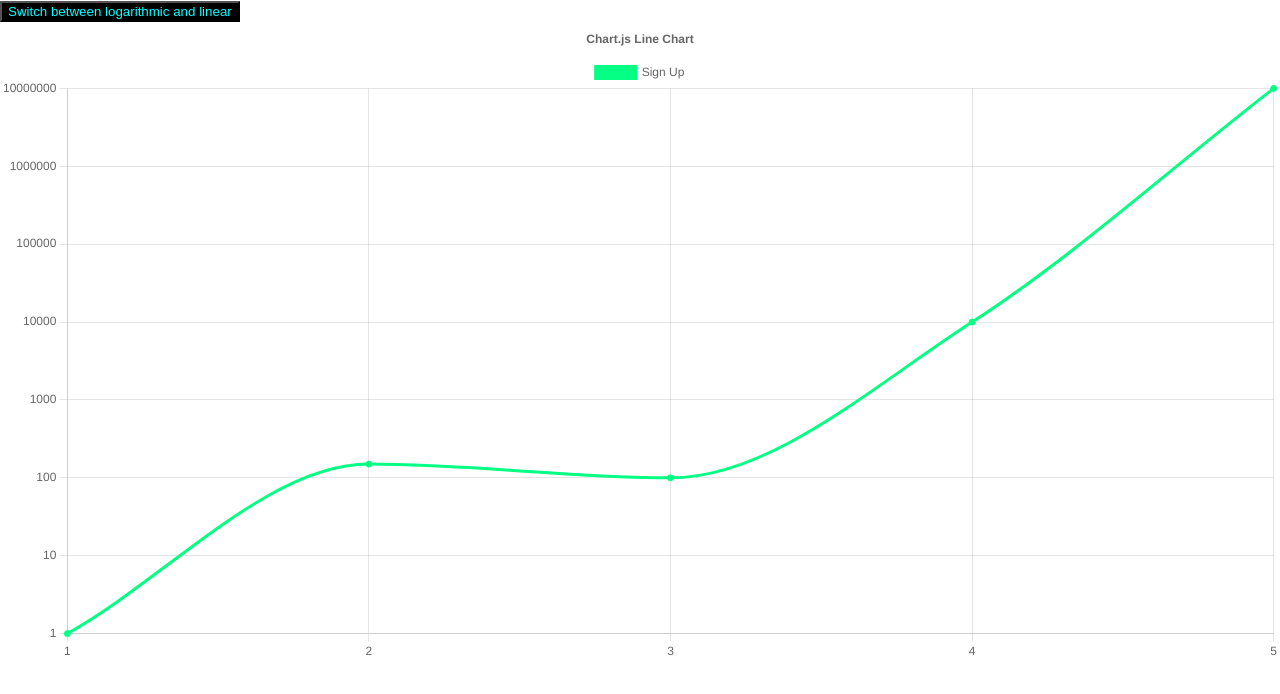
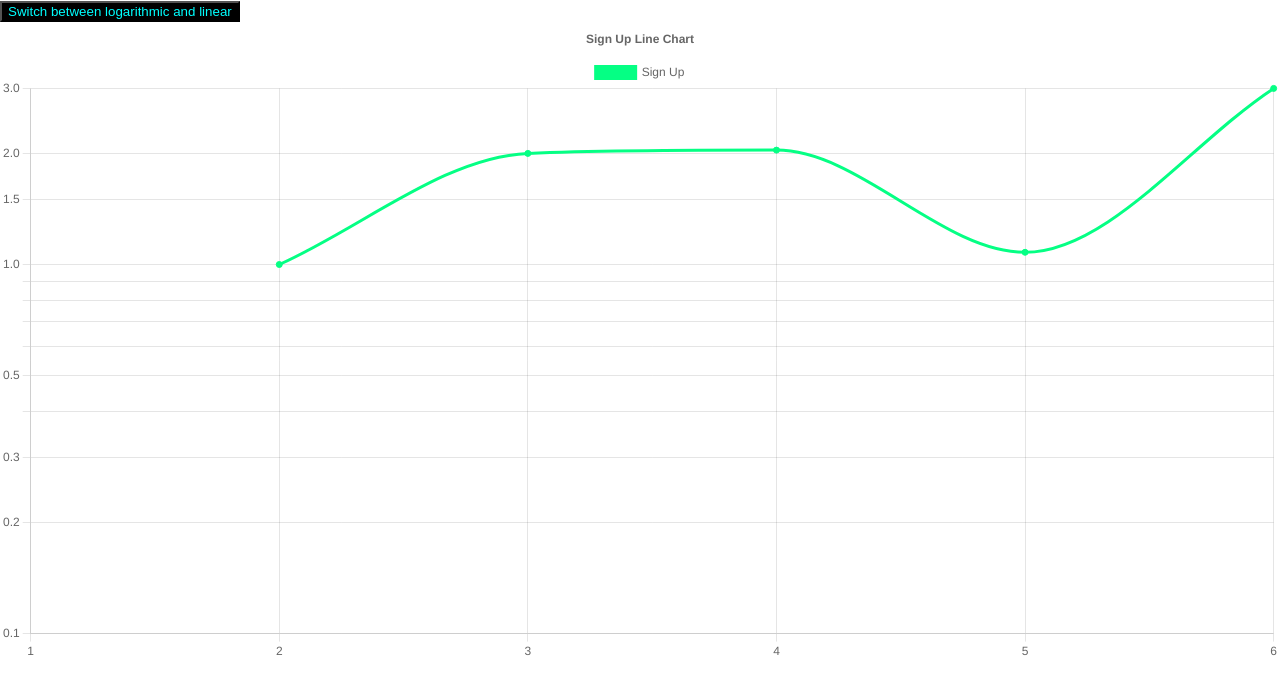
Before and after one commit to gatoratemylips/history-chart, a React (Create React App) app: page / in a window 1280 px wide. Shown: the top 694 px of the page. Built offline with nearby package versions, Linux system fonts and the light colour scheme.

Commit message:
latest version (logarithmic needs to be fixed)

```diff
--- a/src/App.js
+++ b/src/App.js
@@ -1,9 +1,6 @@
 import React from 'react';
 import Chart from 'chart.js/auto';
 import { useState } from 'react';
-
-
-
 import {
   Chart as ChartJS,
   CategoryScale,
@@ -18,18 +15,13 @@ import {
 } from 'chart.js';
 import { Line } from 'react-chartjs-2';
 import faker from 'faker';
-const datas = [1, 150, 100, 10000, 10000000];
+
+export default function App() {
+  const [toggle, setToggle] = useState(false);
+
+  const datas = [1, 10, 100, 110,12, 1000];
   const monthNames = ['January', 'February', 'March', 'April', 'May', 'June', 'July', 'August', 'September', 'October', 'November', 'December'];
-var thing = true;
-const ChartComponent = () => {
-  const [scaleType, setScaleType] = useState('linear'); // Initial scale type is linear
 
-  const toggleScale = () => {
-    setScaleType(prevScaleType => prevScaleType === 'linear' ? 'logarithmic' : 'linear');
-  };
-
-  // Rest of your component code
-};
   ChartJS.register(
     CategoryScale,
     LinearScale,
@@ -39,16 +31,12 @@ ChartJS.register(
     Tooltip,
     Legend
   );
-
-export const options = {
+  const transformedYData = datas.map(value => Math.log10(value));
+  const options = {
     scales: {
       y: {
-      type: 'linear',
-      beginAtZero: true,
-      ticks: {
-        callback: value => Math.pow(10, value).toFixed(0), // Convert back to original values
-      },
-      //suggestedMax: Math.max.apply(null, datas)*(12/10),
+        type: toggle ? "linear" : 'logarithmic',
+
       },
     },
     responsive: true,
@@ -57,12 +45,14 @@ export const options = {
         titleFont: { size: 13.2, family: "Yekan" },
         bodyFont: { size: 14.2, family: "Yekan" },
         callbacks: {
+
           title: (context) => `Month: ${monthNames[context[0].label - 1]}`,
           label: (context) => {
             const originalValue = Math.pow(10, context.parsed.y).toFixed(0);
 
-          return `Sign Ups: ${originalValue}`;
+            return `Sign Ups: ${toggle ? context.parsed.y : originalValue}`;
           },
+
         },
       },
       legend: {
@@ -70,36 +60,48 @@ export const options = {
       },
       title: {
         display: true,
-      text: 'Chart.js Line Chart',
+        text: 'Sign Up Line Chart',
       },
     },
   };
 
-var years = 2;
+  function deneme(){
+    if(!toggle){
+      return value => Math.pow(10, value).toFixed(0);
+    }
+
+  }
+  function deneme2(){
+    if(toggle){
+      return datas;
+    }else{
+      return transformedYData;
+    }
+
+    }
+
+
+
   var start = 1;
 
   var labels = [];
 
   while (start <= datas.length) {
-
     if (start % 12 === 0) {
       labels.push(12)
       start++
       continue
     }
-
     labels.push((start++) % 12)
+  }
 
 
-}
-const transformedYData = datas.map(value => Math.log10(value));
-
-export const data = {
+  const data = {
     labels,
     datasets: [
       {
         label: 'Sign Up',
-      data: transformedYData,
+        data: toggle ? datas : transformedYData,
         borderColor: 'rgb(5, 989, 132)',
         backgroundColor: 'rgb(5, 989, 132)',
         cubicInterpolationMode: "monotone",
@@ -115,19 +117,14 @@ export const data = {
     ],
   };
 
-
-export default function App() {
-  const [toggle, setToggle] = useState(false);
-  console.log("toggle");
-
   const onClickHelper = () => {
-
+    setToggle(!toggle);
   }
 
   return (
     <div>
-      <button style={{backgroundColor:"black"}} onClick={onClickHelper}>Switch between logarithmic and linear</button>
-      {toggle && <span> deneme</span>}
+      <button style={{ backgroundColor: "black" }} onClick={onClickHelper}>Switch between logarithmic and linear</button>
+      {toggle && <span> deneme </span>}
       {<Line options={options} data={data} />}
     </div>
   );
```
Lines whose indentation alone changed are shown as unchanged.
